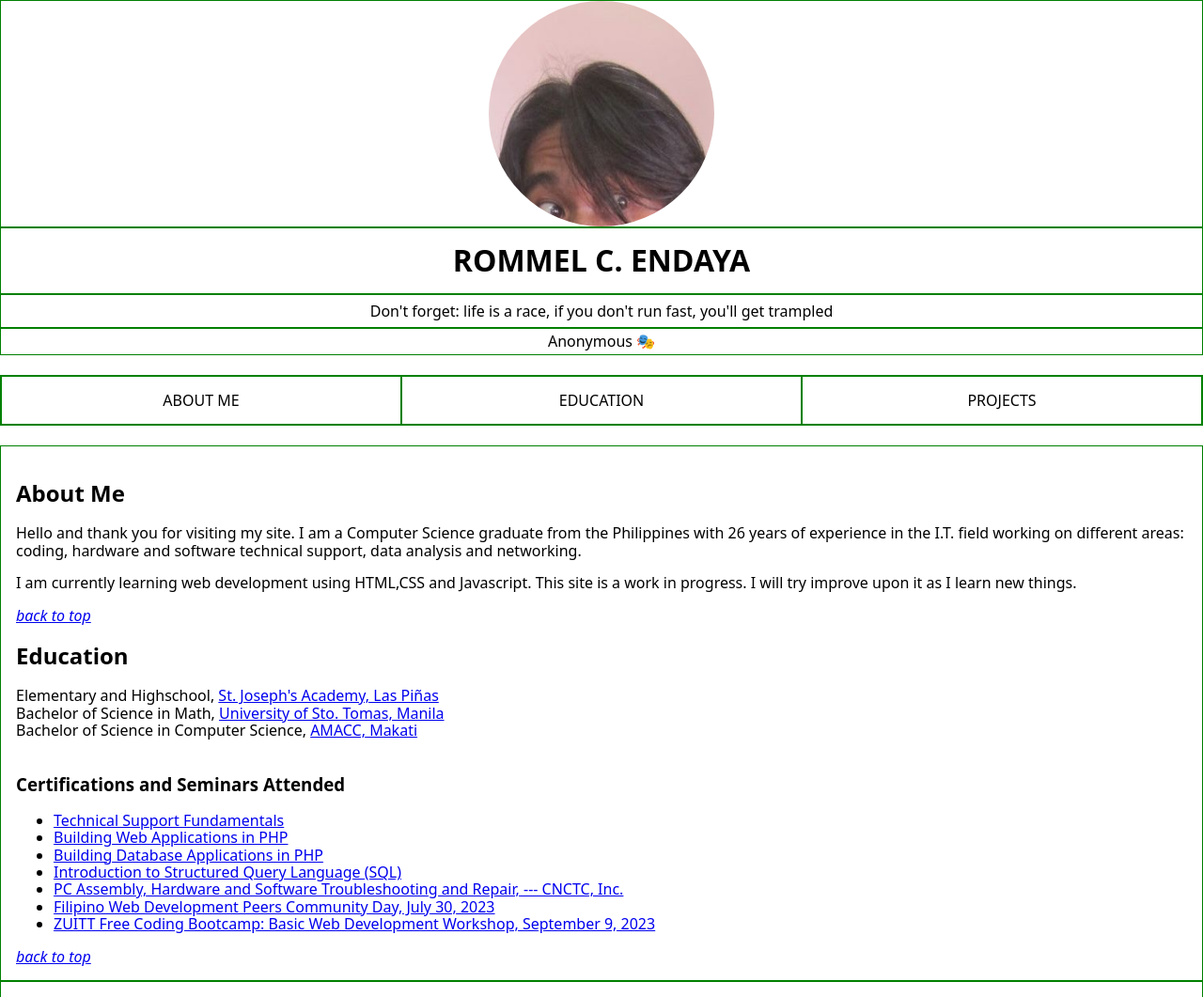
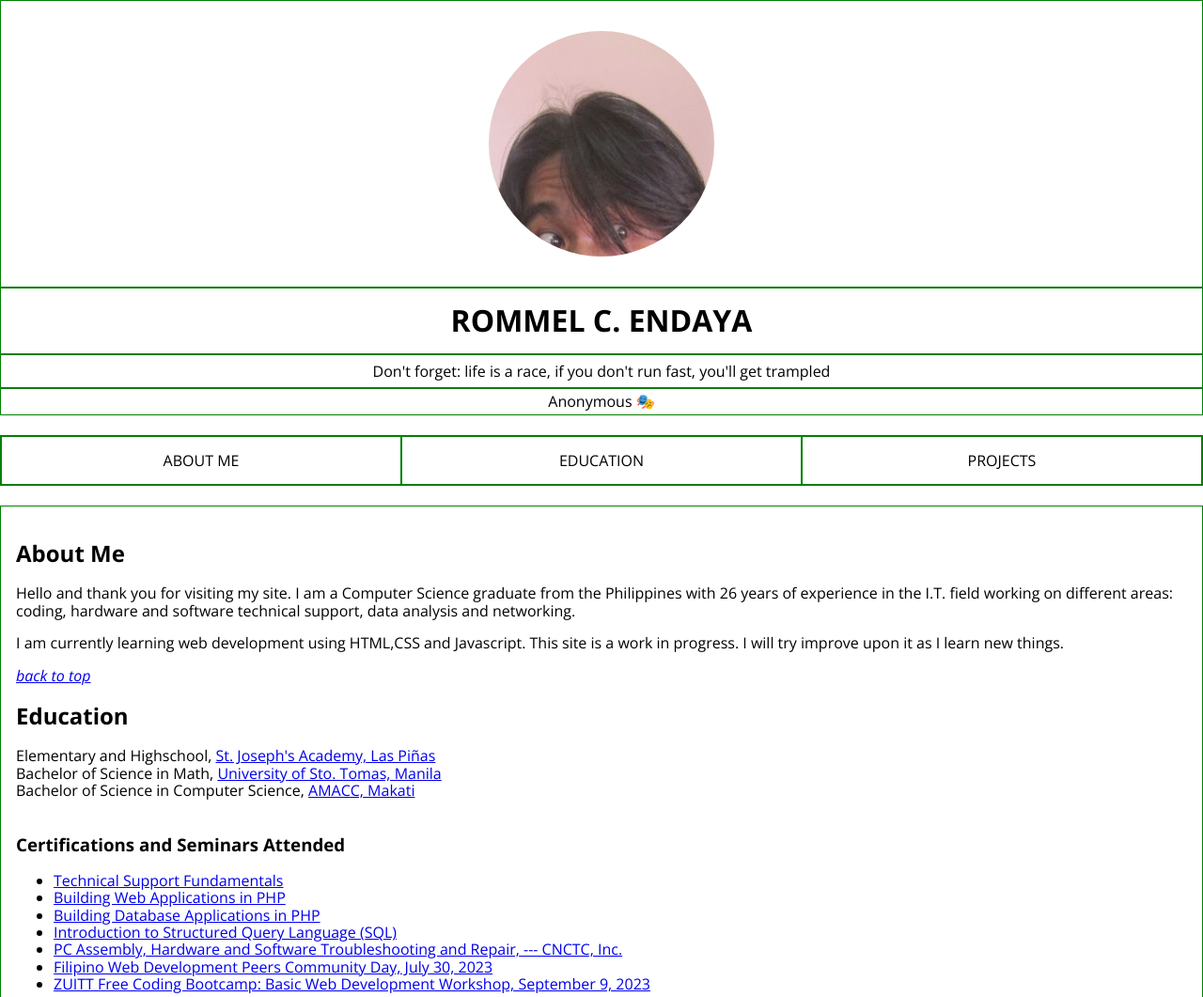
Before and after one commit to m4ndr4ke/rcendayaportfolio, a plain HTML site: page index.html in a window 1280 px wide. Shown: the top 1061 px of the page at 94% size. Drawn offline with nearby package versions, Linux system fonts and the light colour scheme; no server answers.

Commit message:
July 31 2024 2:38 AM
July 31 2024 2:38 AM

```diff
--- a/index.css
+++ b/index.css
@@ -3,12 +3,14 @@
   display: grid;
   grid-template-columns: 1fr;
   gap: 5px;
+  font-family: 'Open Sans', Tahoma, Verdana, Segoe, sans-serif;
 }
 
 .logopic {
   display: grid;
   place-items: center;
   border: 1px solid green;
+  padding: 2em;
 }
 
 #profile {
--- a/index.html
+++ b/index.html
@@ -65,8 +65,15 @@
       generateispdetail();
     </script>
 
+    <!--modern-normalize.css-->
     <link rel="stylesheet" type="text/css" href="modern-normalize.css" />
+
     <link rel="stylesheet" type="text/css" href="index.css" />
+
+    <!--Open Sans Font-->
+    <link rel="preconnect" href="https://fonts.googleapis.com">
+    <link rel="preconnect" href="https://fonts.gstatic.com" crossorigin>
+    <link href="https://fonts.googleapis.com/css2?family=Open+Sans:ital,wght@0,300..800;1,300..800&display=swap" rel="stylesheet">
 
   </head>
 
```
